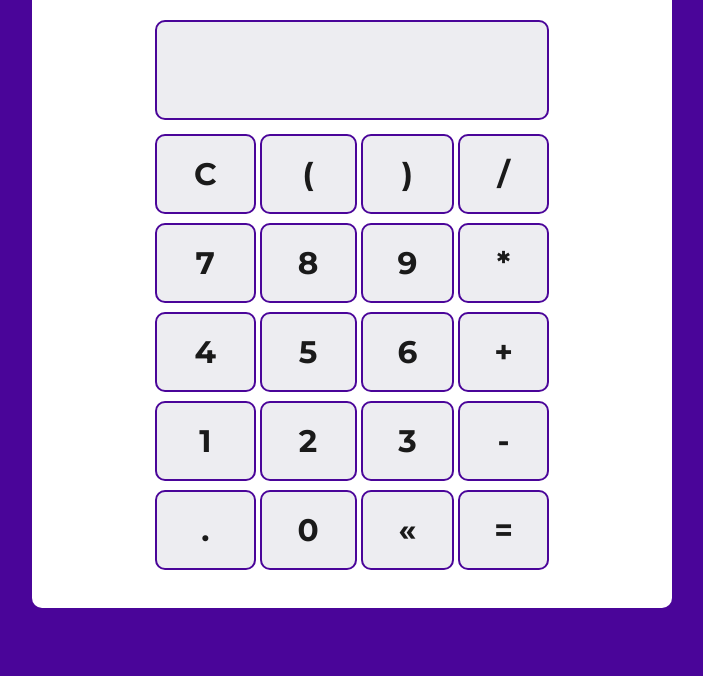
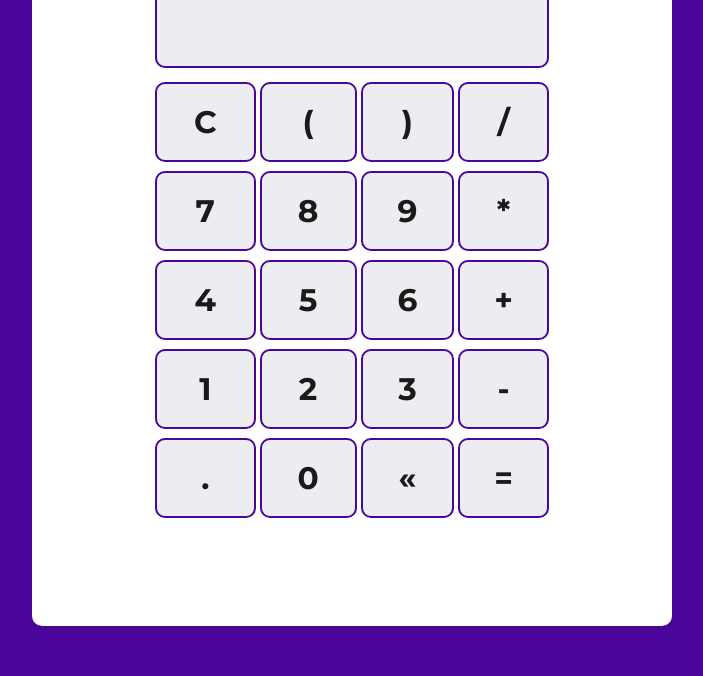
Before and after one commit to heyloh/calculator, a plain HTML site: page index.html in a window 1280 px wide. Shown: the part 185-861 px from the top of the page, without its empty margins (288-991 px from the left). Drawn offline with Linux system fonts and the light colour scheme.

Commit message:
🎨 Remove h1

```diff
--- a/assets/css/style.css
+++ b/assets/css/style.css
@@ -33,7 +33,8 @@ body {
 
 .calculator {
   width: 400px;
-  margin-bottom: 30px;
+  margin-top: 100px;
+  margin-bottom: 100px;
 }
 
 .display {
--- a/index.html
+++ b/index.html
@@ -8,7 +8,7 @@
 </head>
 <body>
   <section class="container">
-    <h1>Calculadora</h1>
+    <!-- <h1>Calculadora</h1> -->
     <table class="calculator">
       <tr>
         <td colspan="4"><input type="text" class="display" disabled></td>
```
